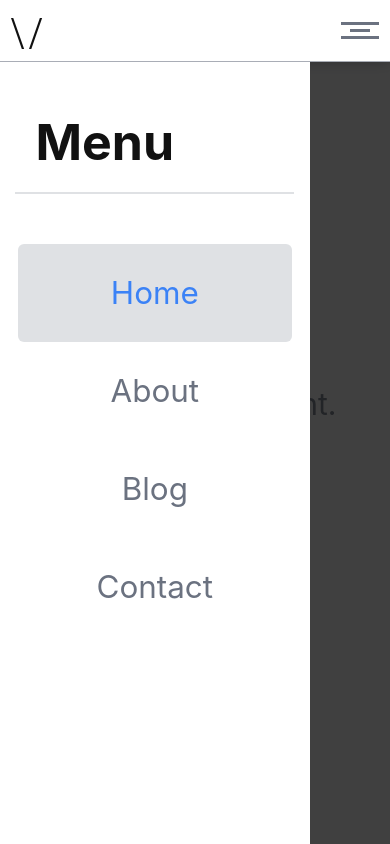
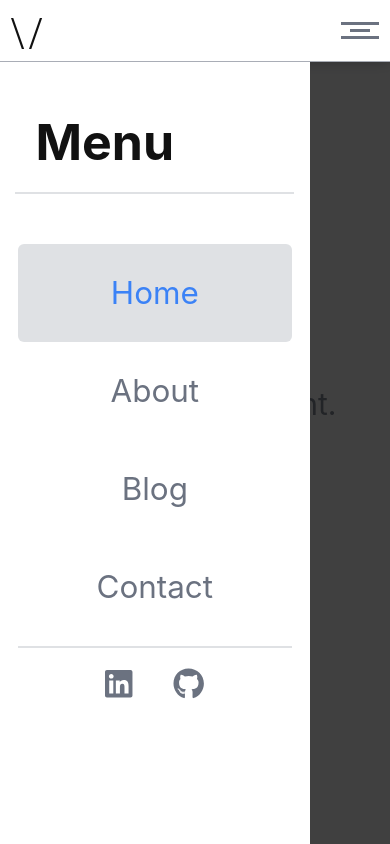
Before and after one commit to raglandc/vidal-production, a Next.js app: page / in a window 390 px wide. Both pictures are taken after a click on the element 360 px from the left and 30 px from the top of the page. Shown: the top 844 px of the page. Built offline with nearby package versions, Linux system fonts and the light colour scheme.

Commit message:
add connection logos to mobile menu, need to work on scrolling

```diff
--- a/components/layout/navigation/sideDrawer/SideDrawer.module.css
+++ b/components/layout/navigation/sideDrawer/SideDrawer.module.css
@@ -5,6 +5,8 @@
   font-size: 3.14rem;
   width: 78.6%;
   height: 100%;
+  overflow-y: auto;
+  -webkit-overflow-scrolling: touch;
   display: flex;
   flex-direction: column;
   align-items: center;
@@ -40,3 +42,12 @@
   width: 90%;
   border-bottom: 2px solid #6b728036;
 }
+.iconContainer {
+  margin: 1rem auto;
+  border-top: 2px solid #6b728036;
+}
+
+.icon {
+  margin: 2rem;
+  font-size: 4rem;
+}
--- a/components/layout/navigation/sideDrawer/SideDrawer.tsx
+++ b/components/layout/navigation/sideDrawer/SideDrawer.tsx
@@ -1,6 +1,8 @@
 //library imports
 import { CSSTransition } from "react-transition-group";
-
+import Link from "next/link";
+import { FontAwesomeIcon } from "@fortawesome/react-fontawesome";
+import { faLinkedin, faGithub } from "@fortawesome/free-brands-svg-icons";
 //state management
 import { useAppSelector } from "../../../../app/hooks";
 import { selectStatus } from "../../../../app/features/menuStatusSlice";
@@ -63,6 +65,20 @@ const SideDrawer = () => {
                 />
               );
             })}
+            <div className={styles.iconContainer}>
+              <Link
+                href={"https://www.linkedin.com/in/chris-ragland-42461a1b4/"}
+              >
+                <a target="_blank">
+                  <FontAwesomeIcon className={styles.icon} icon={faLinkedin} />
+                </a>
+              </Link>
+              <Link href={"https://github.com/raglandc"}>
+                <a target="_blank">
+                  <FontAwesomeIcon className={styles.icon} icon={faGithub} />
+                </a>
+              </Link>
+            </div>
           </ul>
         </div>
       </CSSTransition>
```
